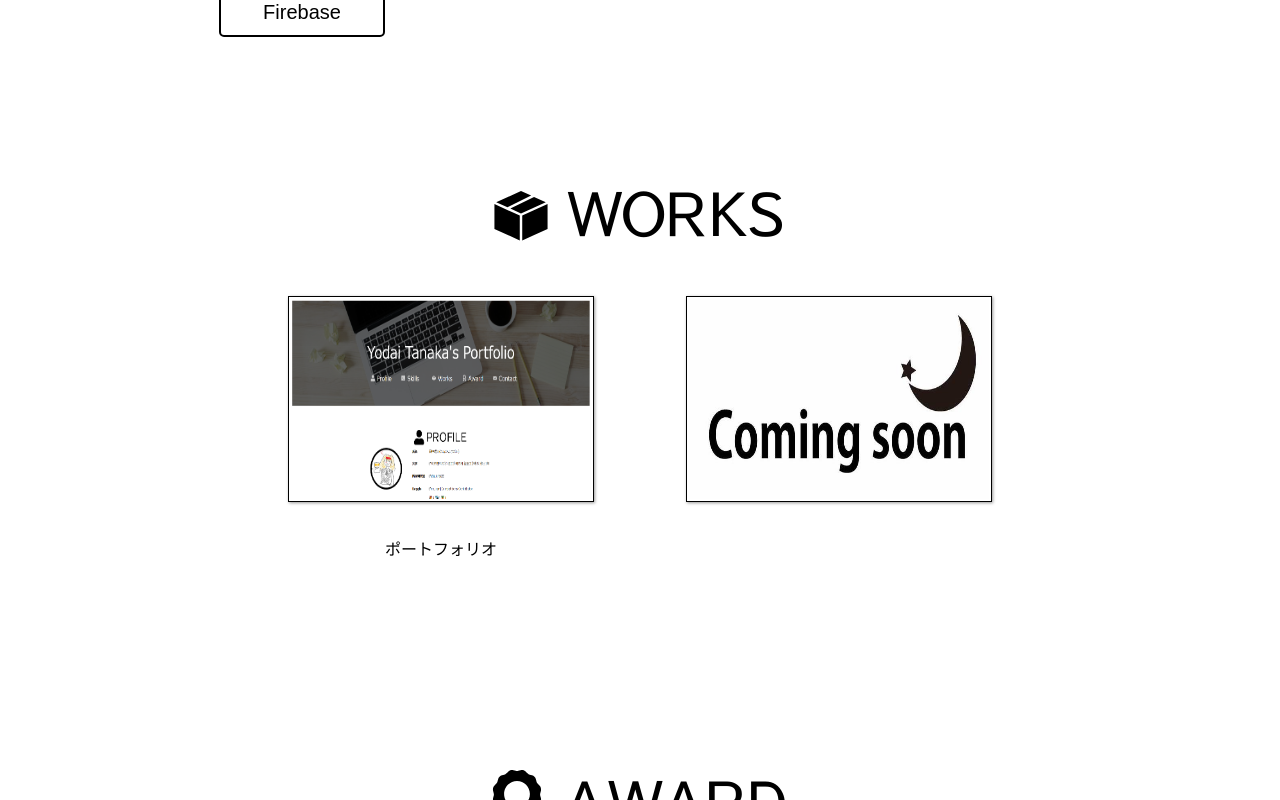
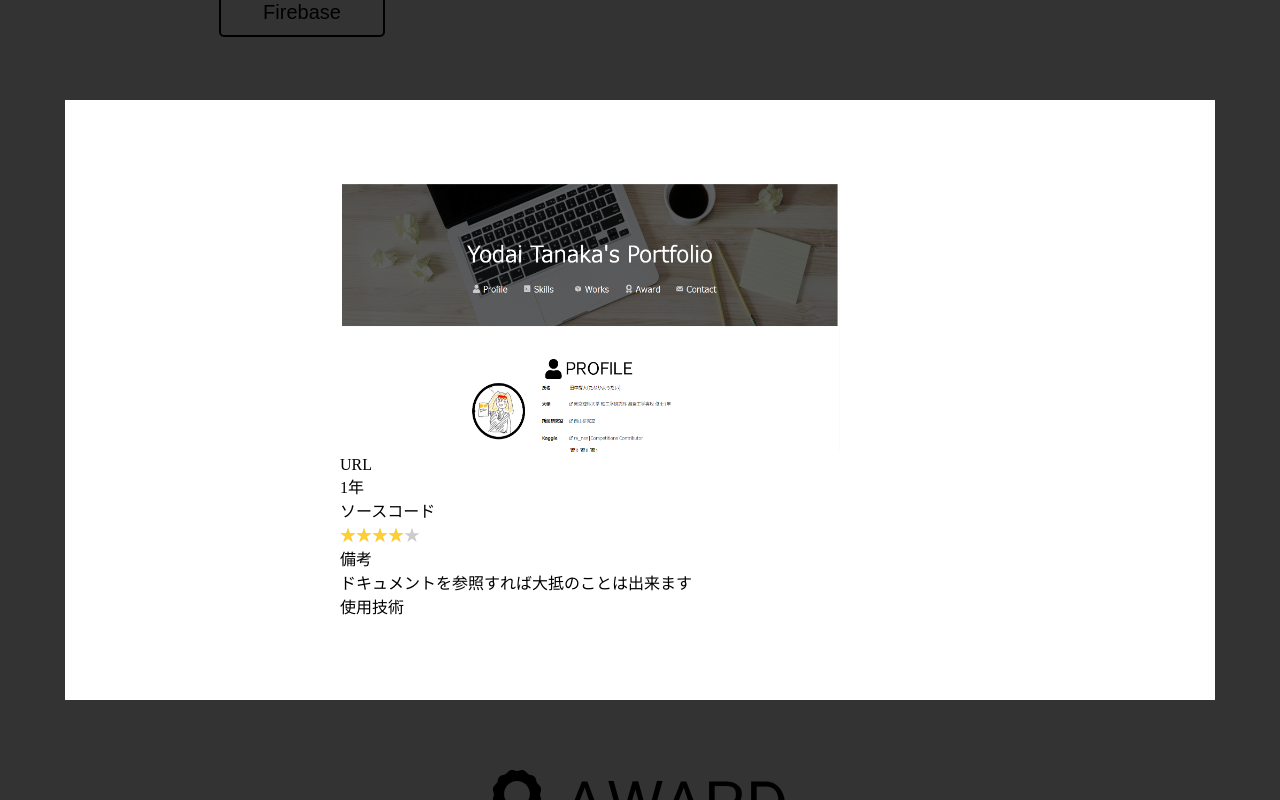
Before and after one commit to re-nan6/MyPortfolio, a React (Create React App) app: page / in a window 1280 px wide. Both pictures are taken after a click on the button 441 px from the left and 3467 px from the top of the page. Shown: the part 3067-3867 px from the top of the page. Built offline with nearby package versions, Linux system fonts and the light colour scheme.

Commit message:
make workModal

```diff
--- a/src/App.tsx
+++ b/src/App.tsx
@@ -13,6 +13,8 @@ import PageLink from './components/pageLink';
 import WorkCard from './components/workCard';
 import SkillModal from './components/skillModal';
 import SkillCard from './components/skillCard';
+import WorkDetail from './components/workDetail';
+import WorkModal from './components/workModal';
 
 function App() {
   const [selectedItem, setSelectedItem] = useState<string>('')
@@ -229,37 +231,9 @@ function App() {
             <button className='workbtn' onClick={() => onOpenDialog("portfolio")}>
               <WorkCard imgname='portfoliopage.png'/>
             </button>
-            <ReactModal
-              isOpen={selectedItem === "portfolio"}
-              onRequestClose={() => setSelectedItem('')}
-              overlayClassName={{
-                base: "overlay-base",
-                afterOpen: "overlay-after",
-                beforeClose: "overlay-before"
-              }}
-              className={{
-                base: "content-work-base",
-                afterOpen: "content-work-after",
-                beforeClose: "content-work-before"
-              }}
-              closeTimeoutMS={400}
-              >
-                <div className='skillcard'>
-                  <div className='workpic'>
-                    <img src={`${process.env.PUBLIC_URL}/portfoliopage.png`} alt="Logo" className="workimg"/>
-                  </div>
-                  <div className='workde'>
-                    <div className='skillfont'>URL</div>
-                    1年
-                    <div className='skillfont'>ソースコード</div>
-                    <span className="star5_rating" data-rate="4"></span>
-                    <div className='skillfont'>備考</div>
-                    ドキュメントを参照すれば大抵のことは出来ます
-                    <div className='skillfont'>使用技術</div>
-                    ドキュメントを参照すれば大抵のことは出来ます
-                  </div>
-                </div>
-            </ReactModal>
+            <WorkModal selectedItem={selectedItem} work="portfolio" setSelectedItem={setSelectedItem}>
+              <WorkDetail link={`${process.env.PUBLIC_URL}/portfoliopage.png`} years="1年" star="4" remark="ドキュメントを参照すれば大抵のことは出来ます" skills=""/>
+            </WorkModal>
           </div>
           <div style={{textAlign:"center"}}>ポートフォリオ</div>
         </div>
--- /dev/null
+++ b/src/components/workDetail.module.scss
@@ -0,0 +1,47 @@
+.star5_rating{
+  display: inline-block;
+  position: relative;
+  z-index: 0;
+  white-space: nowrap;
+  color: #CCCCCC; /* グレーカラー 自由に設定化 */
+  /*font-size: 30px; フォントサイズ 自由に設定化 */
+}
+
+.star5_rating:before, .star5_rating:after{
+  content: '★★★★★';
+}
+
+.star5_rating:after{
+  position: absolute;
+  z-index: 1;
+  top: 0;
+  left: 0;
+  overflow: hidden;
+  white-space: nowrap;
+  color: #ffcf32; /* イエローカラー 自由に設定化 */
+}
+
+.star5_rating[data-rate="5"]:after{ width: 100%; } /* 星5 */
+.star5_rating[data-rate="4.5"]:after{ width: 90%; } /* 星4.5 */
+.star5_rating[data-rate="4"]:after{ width: 80%; } /* 星4 */
+.star5_rating[data-rate="3.5"]:after{ width: 70%; } /* 星3.5 */
+.star5_rating[data-rate="3"]:after{ width: 60%; } /* 星3 */
+.star5_rating[data-rate="2.5"]:after{ width: 50%; } /* 星2.5 */
+.star5_rating[data-rate="2"]:after{ width: 40%; } /* 星2 */
+.star5_rating[data-rate="1.5"]:after{ width: 30%; } /* 星1.5 */
+.star5_rating[data-rate="1"]:after{ width: 20%; } /* 星1 */
+.star5_rating[data-rate="0.5"]:after{ width: 10%; } /* 星0.5 */
+.star5_rating[data-rate="0"]:after{ width: 0%; } /* 星0 */
+
+.workpic {
+  width: 600px;
+}
+
+.workde {
+  width: 400px;
+}
+
+.workimg {
+  width: 500px;
+  height: 270px;
+}
--- /dev/null
+++ b/src/components/workDetail.tsx
@@ -0,0 +1,32 @@
+import React from 'react'
+import styles from './workDetail.module.scss';
+
+type Props = {
+  link:string,
+  years:string,
+  star:string,
+  remark:string,
+  skills:string
+}
+
+const WorkDetail: React.FC<Props> = ({link,years,star,remark,skills}) => {
+  return (
+    <div className={styles.skillcard}>
+      <div className={styles.workpic}>
+        <img src={link} alt="Logo" className={styles.workimg}/>
+      </div>
+      <div className={styles.workde}>
+        <div className={styles.skillfont}>URL</div>
+        {years}
+        <div className={styles.skillfont}>ソースコード</div>
+        <span className={styles.star5_rating} data-rate={star}></span>
+        <div className={styles.skillfont}>備考</div>
+        {remark}
+        <div className={styles.skillfont}>使用技術</div>
+        {skills}
+      </div>
+    </div>
+  );
+};
+
+export default WorkDetail
--- /dev/null
+++ b/src/components/workModal.module.scss
@@ -0,0 +1,59 @@
+.content_work_base {
+  display: flex;
+  justify-content: center;
+  align-items: center;
+  position: relative;
+  top: auto;
+  left: auto;
+  right: auto;
+  bottom: auto;
+  margin: 0 auto;
+  border: 0;
+  outline: 0;
+  height: 0%;
+  width: 0%;
+  background-color: transparent;
+  transition-property: background-color, width, height;
+  transition-duration: 400ms;
+  transition-timing-function: ease-in-out;
+}
+
+.content_work_after {
+  width: 1150px;
+  height: 600px;
+  background-color: white;
+}
+
+.content_work_before {
+  width: 600px;
+  height: 300px;
+  background-color: transparent;
+}
+
+.overlay_base {
+  display: flex;
+  justify-content: center;
+  align-items: center;
+  padding: 1rem;
+  position: fixed;
+  top: 0;
+  bottom: 0;
+  right: 0;
+  left: 0;
+  background-color: rgba(0, 0, 0, 0);
+  opacity: 0;
+  transition-property: background-color, opacity;
+  transition-duration: 500ms;
+  transition-timing-function: ease-in-out;
+  outline: 0;
+}
+
+.overlay_after {
+  background-color: rgba(0, 0, 0, 0.8);
+  opacity: 1;
+}
+
+.overlay_before {
+  background-color: rgba(0, 0, 0, 0);
+  opacity: 0;
+}
--- /dev/null
+++ b/src/components/workModal.tsx
@@ -0,0 +1,36 @@
+import React from 'react'
+import styles from './workModal.module.scss';
+import ReactModal from 'react-modal';
+
+type Props = {
+  selectedItem:string
+  work:string
+  setSelectedItem:React.Dispatch<React.SetStateAction<string>>
+  children:React.ReactNode
+}
+
+const WorkModal: React.FC<Props> = ({selectedItem,work,setSelectedItem,children}) => {
+  return (
+    <div>
+      <ReactModal
+        isOpen={selectedItem === work}
+        onRequestClose={() => setSelectedItem('')}
+        overlayClassName={{
+          base: styles.overlay_base,
+          afterOpen: styles.overlay_after,
+          beforeClose: styles.overlay_before
+        }}
+        className={{
+          base: styles.content_work_base,
+          afterOpen: styles.content_work_after,
+          beforeClose: styles.content_work_before
+        }}
+        closeTimeoutMS={400}
+        >
+        {children}
+      </ReactModal>
+    </div>
+  );
+};
+
+export default WorkModal
```
